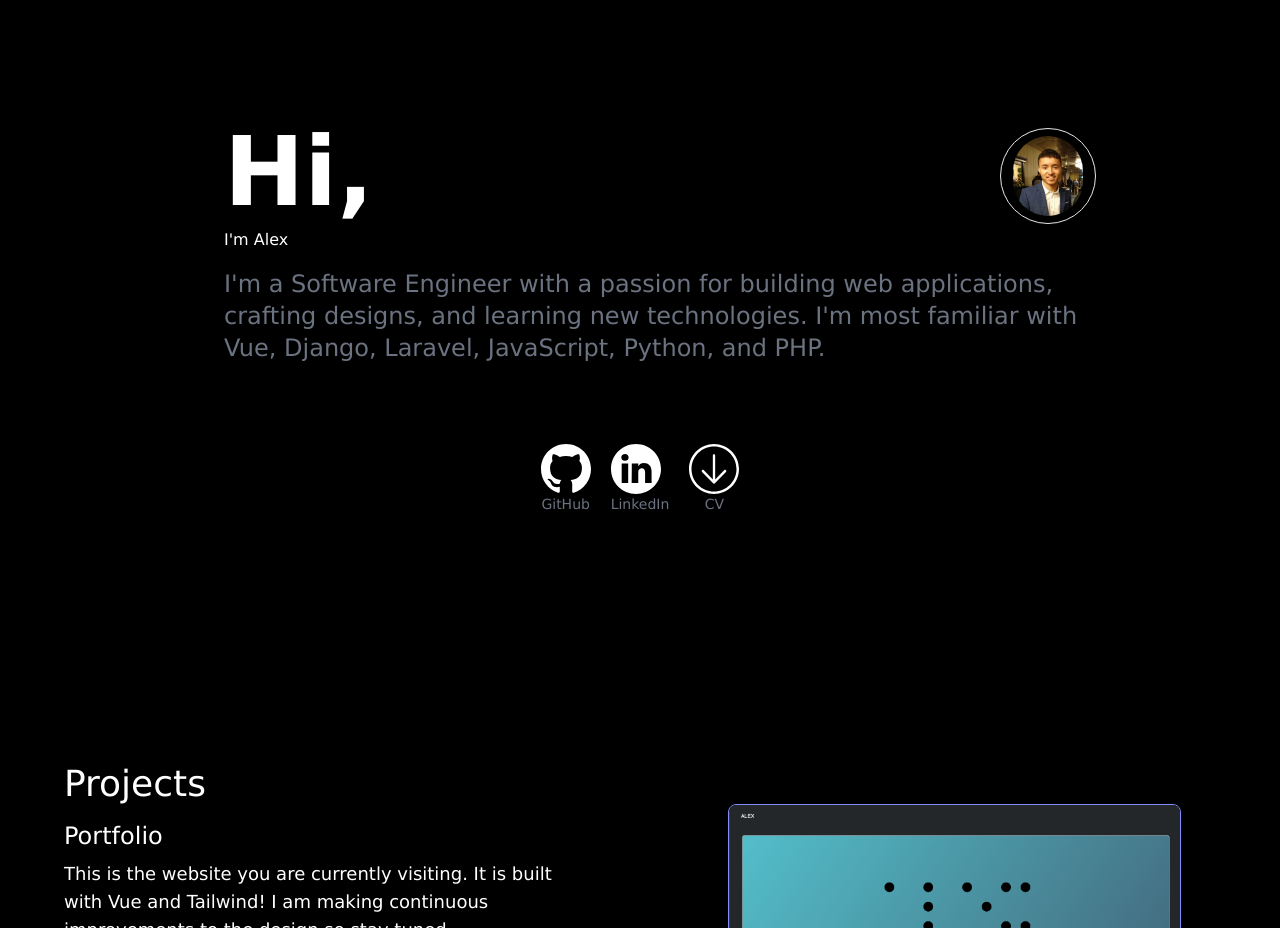
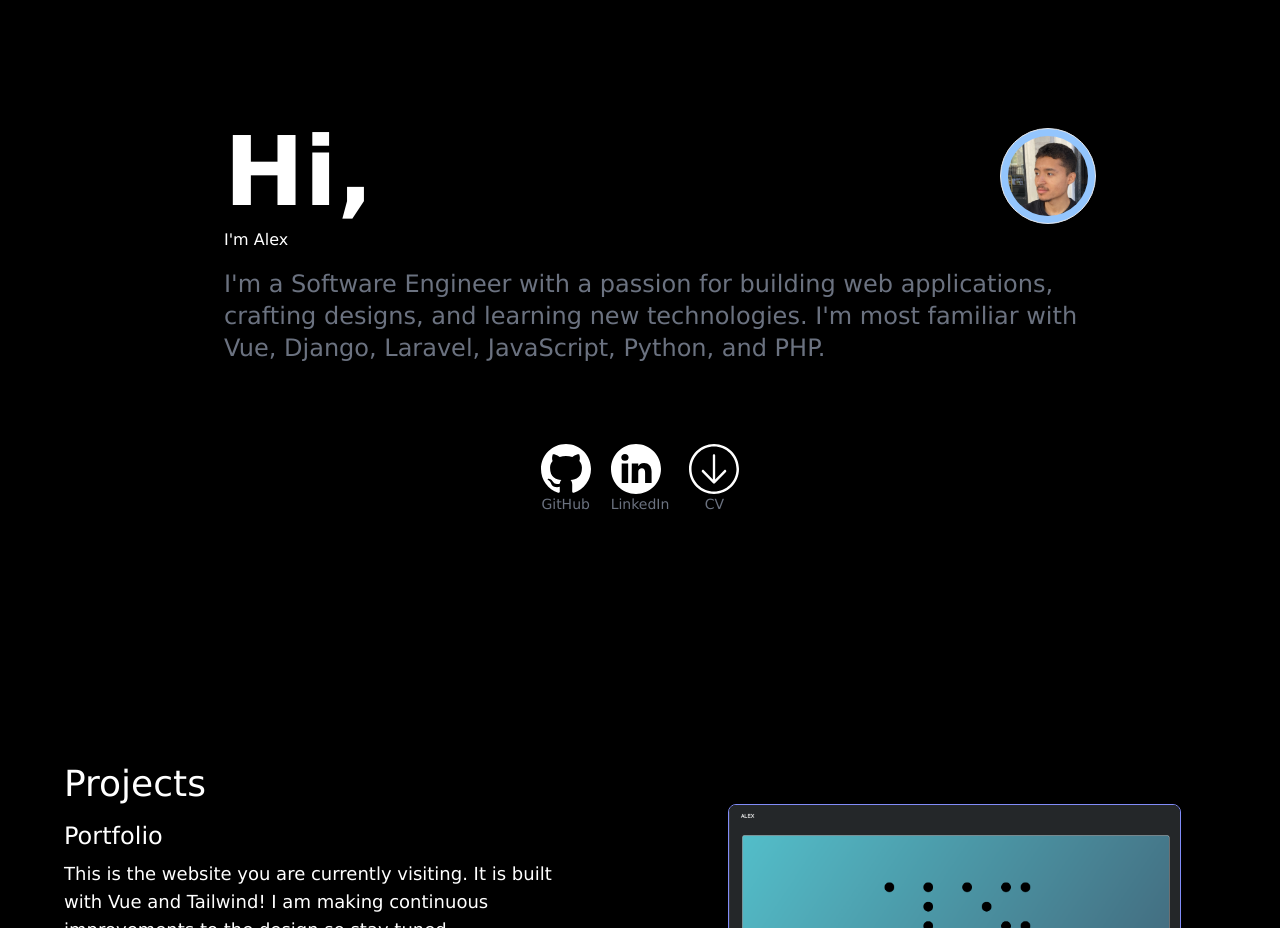
Before and after one commit to AlexGit123/portfolio, a Vue app: page / in a window 1280 px wide. Shown: the part 860-1788 px from the top of the page. Built offline with nearby package versions, Linux system fonts and the light colour scheme; a web font is replaced by a local one.

Commit message:
new pic and small changes

```diff
--- a/src/views/HomePageView.vue
+++ b/src/views/HomePageView.vue
@@ -38,7 +38,7 @@ export default {
   components: {
     HomeView,
     ProjectsView,
-    ExperienceView,
+    ExperienceView
   },
   data() {
     return {
@@ -71,7 +71,6 @@ export default {
 </script>
 <style scoped>
 @import url('https://fonts.googleapis.com/css2?family=Geneva&display=swap');
-
 .font {
   font-family: 'Geneva', sans-serif;
 }
--- a/src/views/HomeView.vue
+++ b/src/views/HomeView.vue
@@ -22,8 +22,8 @@ export default {
             <p class="font-extrabold text-8xl mb-2">Hi,</p>
           </div>
           <div class="flex ml-auto">
-            <div class="border rounded-full w-24 h-24 flex items-center justify-center">
-              <img src="@/assets/me.jpg" class="w-15 h-20 rounded-full" />
+            <div class="border rounded-full w-24 h-24 flex items-center justify-center bg-blue-300">
+              <img src="@/assets/me.png" class="w-20 h-20 rounded-full" />
             </div>
           </div>
         </div>
```
Also changed, not shown: src/assets/me.jpg (deleted), src/assets/me.png (added).
